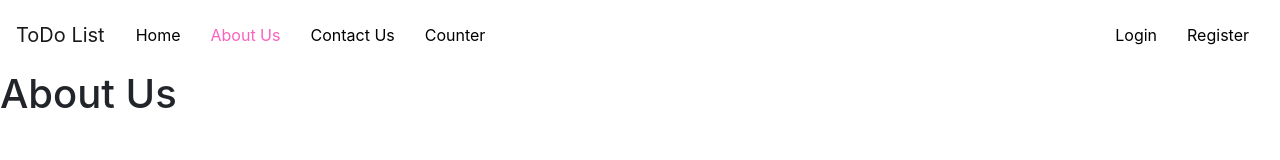
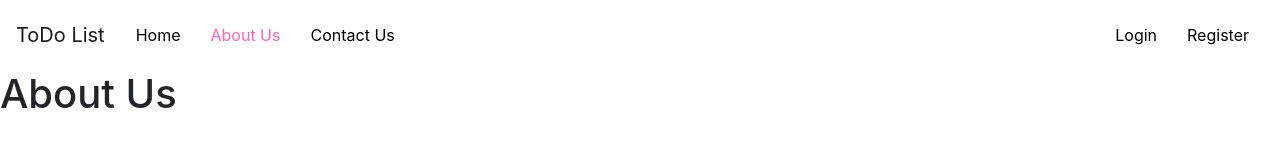
Before and after one commit to Gevorg-galstyan/new-from-zero, a React (Create React App) app: page /about in a window 1280 px wide. Shown: the top 160 px of the page. Built offline with nearby package versions, Linux system fonts and the light colour scheme; no server answers.

Commit message:
1) local changes

```diff
--- a/src/component/pages/header/Header.js
+++ b/src/component/pages/header/Header.js
@@ -33,14 +33,7 @@ function Header() {
                 >
                     Contact Us
                 </NavLink>
-                <NavLink
-                    to="/counter"
-                    activeClassName={style.active}
-                    className={style.headerNav}
-                    exact
-                >
-                    Counter
-                </NavLink>
+
 
             </Nav>
             <div className={'ml-auto'}>
```
